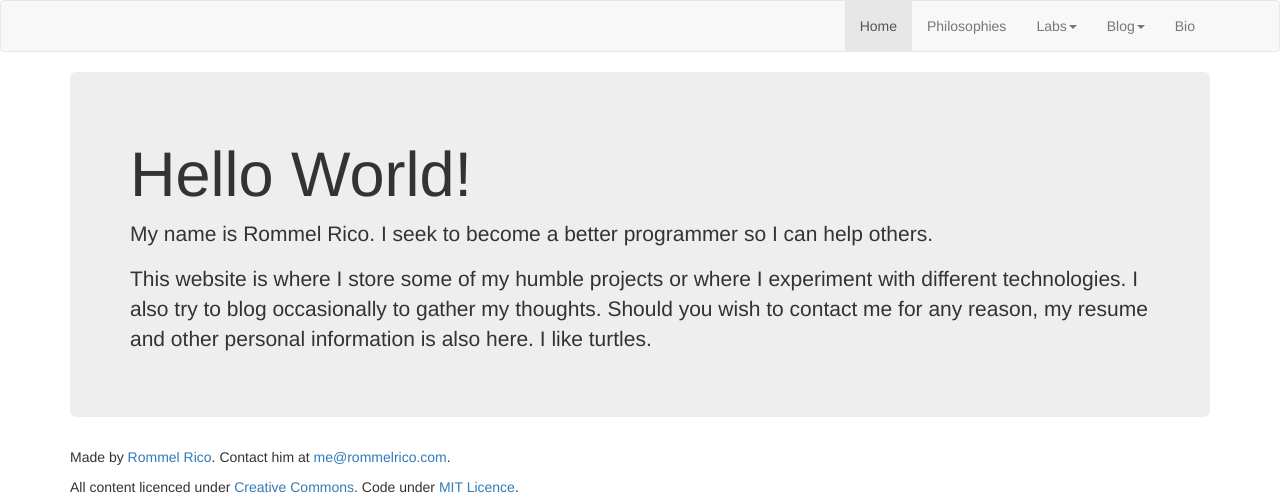
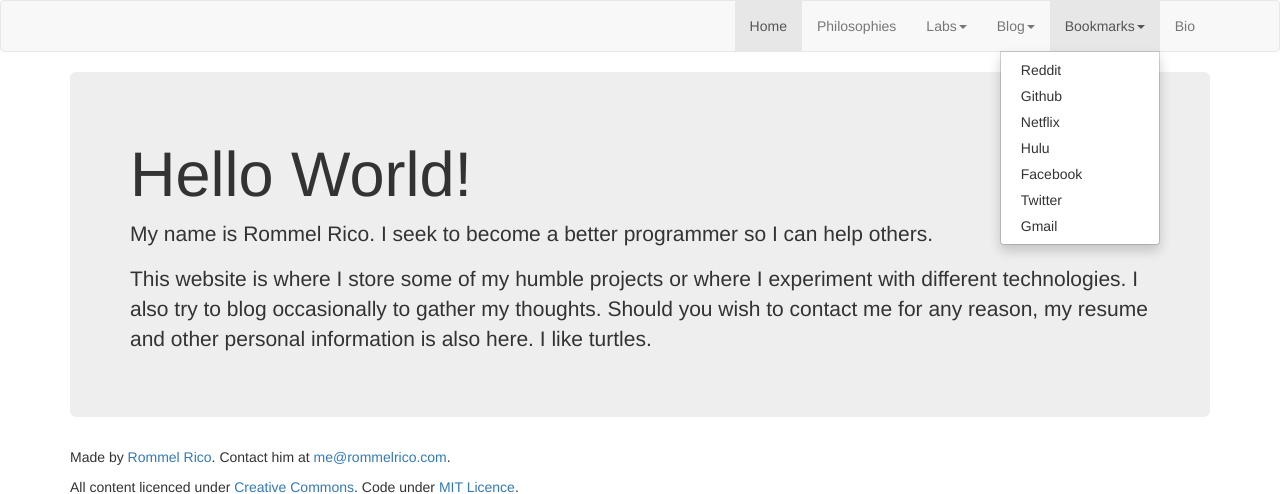
Before and after one commit to RommelTJ/rommelrico.com, a Django app: template myapps/launchpad/templates/launchpad/index.html in a window 1280 px wide, after a click on "Bookmarks". Shown: the top 494 px of the page. Run offline with Django 3.2, Linux system fonts and the light colour scheme; the template is opened without the code that fills it, so the values that code supplies are empty; some libraries are stand-ins or nearby versions.

Commit message:
Added bookmarks dropdown

```diff
--- a/myapps/launchpad/templates/launchpad/index.html
+++ b/myapps/launchpad/templates/launchpad/index.html
@@ -35,6 +35,17 @@
                                 <li><a href="http://blog.rommelrico.com/ghost/editor/">Editor</a></li>
                             </ul>
                         </li>
+                        <li class="dropdown"><a href="#" class="dropdown-toggle" data-toggle="dropdown">Bookmarks<b class="caret"></b></a>
+                            <ul class="dropdown-menu">
+                                <li><a href="http://www.reddit.com/">Reddit</a></li>
+                                <li><a href="https://github.com/RommelTJ">Github</a></li>
+                                <li><a href="http://www.netflix.com/">Netflix</a></li>
+                                <li><a href="http://www.hulu.com/">Hulu</a></li>
+                                <li><a href="https://www.facebook.com/rommel.rico.50">Facebook</a></li>
+                                <li><a href="https://twitter.com/Rommel_Rico">Twitter</a></li>
+                                <li><a href="https://gmail.com/">Gmail</a></li>
+                            </ul>
+                        </li>
                         <li><a href="#">Bio</a></li>
                     </ul>
                 </div><!-- /.nav-collapse -->
```
